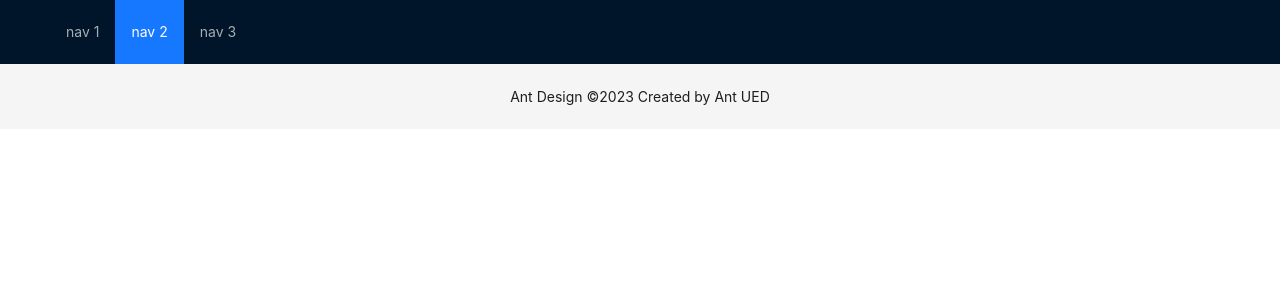
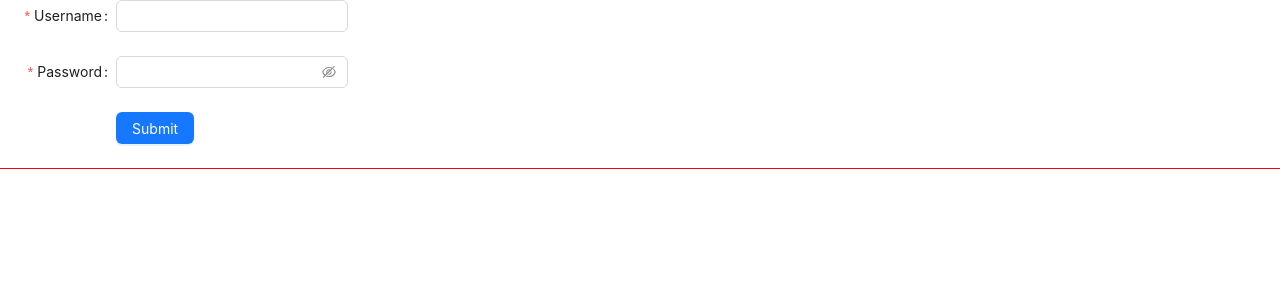
Before and after one commit to Song-Ahyeon/bar-admin-app, a React (Create React App) app: page / in a window 1280 px wide. Shown: the top 300 px of the page. Built offline with nearby package versions, Linux system fonts and the light colour scheme.

Commit message:
add Login form

```diff
--- a/src/App.tsx
+++ b/src/App.tsx
@@ -2,13 +2,63 @@ import React, { useState } from 'react';
 import logo from './logo.svg';
 import './App.css';
 import MainLayout from './components/MainLayout'
+import { Button, Checkbox, Input, Form } from 'antd';
 
 function App() {
-  const [isLogin, setIsLogin] = useState(true);
+  const [isLogin, setIsLogin] = useState(false);
+
+  const onFinish = (values: any) => {
+    console.log('Success:', values);
+  };
+
+  const onFinishFailed = (errorInfo: any) => {
+    console.log('Failed:', errorInfo);
+  };
+
   return (
     <div>
       {isLogin ? <MainLayout /> :
-      <p>Login Page</p>
+      <>
+      <div style={{
+        display: 'flex',
+        alignContent: 'center',
+        outline: '1px solid red'
+      }}>
+          <Form
+            name="basic"
+            labelCol={{ span: 8 }}
+            wrapperCol={{ span: 16 }}
+            style={{ maxWidth: 600 }}
+            initialValues={{ remember: true }}
+            onFinish={onFinish}
+            onFinishFailed={onFinishFailed}
+            autoComplete="off"
+          >
+            <Form.Item
+              label="Username"
+              name="username"
+              rules={[{ required: true, message: 'Please input your username!' }]}
+            >
+              <Input />
+            </Form.Item>
+
+            <Form.Item
+            label="Password"
+            name="password"
+            rules={[{ required: true, message: 'Please input your password!' }]}
+            >
+              <Input.Password />
+            </Form.Item>
+
+            <Form.Item wrapperCol={{ offset: 8, span: 16 }}>
+              <Button type="primary" htmlType="submit" onClick={()=>{setIsLogin(true)}}>
+                Submit
+              </Button>
+            </Form.Item>
+          </Form>
+        </div>
+        </>
+
       }
     </div>
   );
--- a/src/components/MainLayout.tsx
+++ b/src/components/MainLayout.tsx
@@ -4,13 +4,14 @@ import { BrowserRouter as Router, Routes, useNavigate } from "react-router-dom";
 import { Breadcrumb, Layout, Menu, theme } from 'antd';
 import NotFound from "../pages/NotFound";
 import Notice from "../pages/Notice";
+import QnA from "../pages/QnA";
 
 const MainLayout = () => {
 
     const { Header, Content, Footer } = Layout;
     const routes = [
         {path: '/notice', element: <Notice />},
-        {path: '/qna'},  //  , element: <QnA />
+        {path: '/qna', element: <QnA />},
     ]
 
     return (
```
